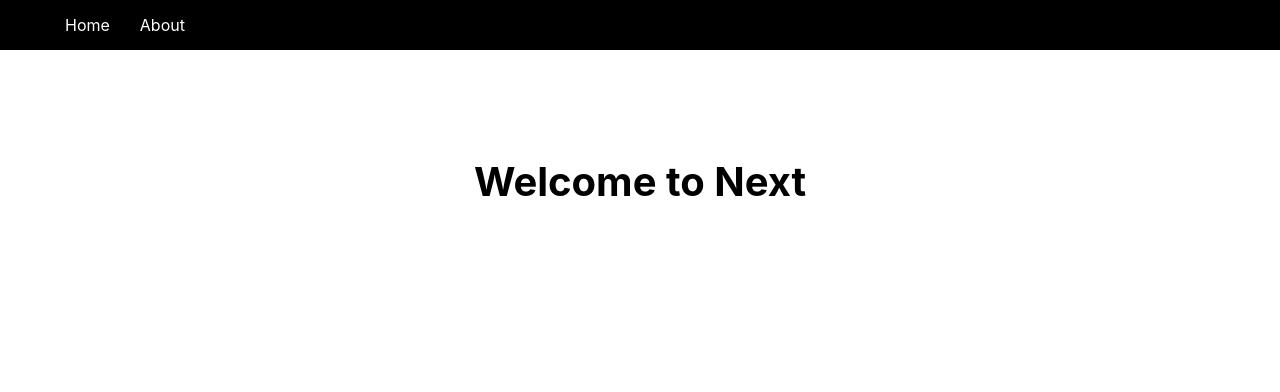
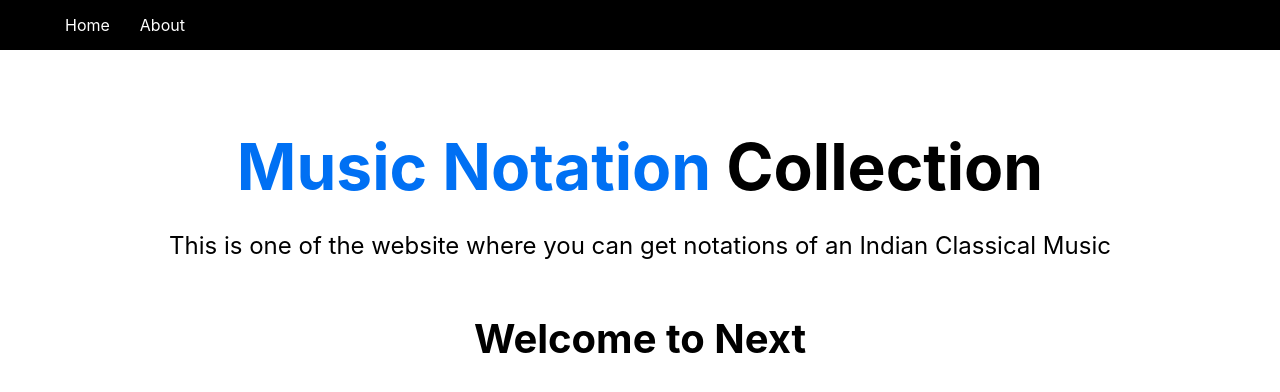
Before and after one commit to vkbiotech841/next-js-demo, a Next.js app: page / in a window 1280 px wide. Shown: the top 392 px of the page. Built offline with nearby package versions, Linux system fonts and the light colour scheme.

Commit message:
header and basic layout added

```diff
--- /dev/null
+++ b/components/Header.js
@@ -0,0 +1,16 @@
+import headerStyle from '../styles/Header.module.css';
+
+const Header = () => {
+    return (
+        <div>
+            <h1 className={headerStyle.title}>
+                <span>Music Notation</span> Collection
+            </h1>
+            <p className={headerStyle.description}>
+                This is one of the website where you can get notations of an Indian Classical Music
+                </p>
+        </div>
+    )
+}
+
+export default Header
--- a/components/Layout.js
+++ b/components/Layout.js
@@ -1,6 +1,7 @@
 
 import styles from '../styles/Layout.module.css';
 import Nav from './Nav';
+import Header from './Header';
 
 
 const Layout = ({ children }) => {
@@ -9,6 +10,7 @@ const Layout = ({ children }) => {
             <Nav />
             <div className={styles.container}>
                 <main className={styles.main}>
+                    <Header />
                     {children}
                 </main>
 
--- a/styles/Header.module.css
+++ b/styles/Header.module.css
@@ -0,0 +1,27 @@
+.title a,
+.title span {
+  color: #0070f3;
+  text-decoration: none;
+}
+
+.title a:hover,
+.title a:focus,
+.title a:active {
+  text-decoration: underline;
+}
+
+.title {
+  margin: 0;
+  line-height: 1.15;
+  font-size: 4rem;
+}
+
+.title,
+.description {
+  text-align: center;
+}
+
+.description {
+  line-height: 1.5;
+  font-size: 1.5rem;
+}
```
